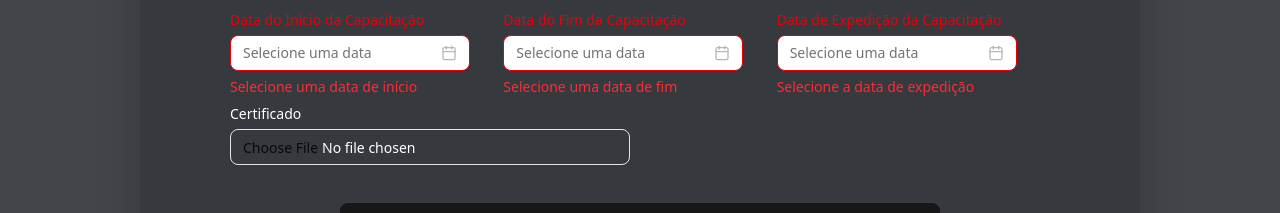
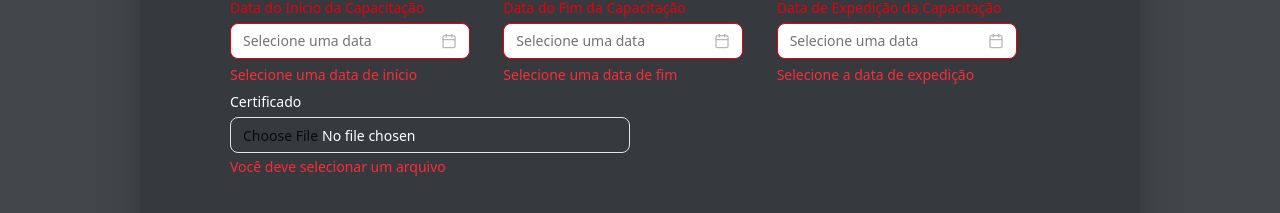
Before and after one commit to pedroalvesss/scpc-form-challenge, a Next.js app: page / in a window 1280 px wide. Both pictures are taken after typing "Sample", "5", "Sample" into the empty fields and a click on the button "Enviar". Shown: the part 479-692 px from the top of the page. Built offline with nearby package versions, Linux system fonts and the light colour scheme; no server answers.

Commit message:
feat: add controller input file

```diff
--- a/src/app/page.tsx
+++ b/src/app/page.tsx
@@ -4,7 +4,7 @@ import { zodResolver } from "@hookform/resolvers/zod";
 import { formSchema } from "@/schemas/formSchema";
 import type { FormData } from "@/schemas/formSchema";
 import { Label } from "@/components/ui/label";
-import { useForm } from "react-hook-form";
+import { Controller, useForm } from "react-hook-form";
 import { Button } from "@/components/ui/button";
 import { Form } from "@/components/ui/form";
 import { Input } from "@/components/ui/input";
@@ -146,11 +146,23 @@ export default function Home() {
                 <Label className="text-white mb-2" htmlFor="picture">
                   Certificado
                 </Label>
-                <Input
-                  id="certificado"
-                  type="file"
-                  className="text-white w-100"
+                <Controller
+                  name="certificado"
+                  control={form.control}
+                  render={({ field }) => (
+                    <Input
+                      id="certificado"
+                      type="file"
+                      className="text-white w-100"
+                      onChange={(e) => field.onChange(e.target.files?.[0])}
+                    />
+                  )}
                 />
+                {form.formState.errors.certificado && (
+                  <p className="text-red-500 text-sm mt-1">
+                    {form.formState.errors.certificado.message}
+                  </p>
+                )}
               </div>
               <div className="flex w-150 justify-center items-center h-20">
                 <Button type="submit" className="w-full">
--- a/src/schemas/formSchema.ts
+++ b/src/schemas/formSchema.ts
@@ -29,9 +29,9 @@ export const formSchema = z
     inicioCurso: z.date({ required_error: "Selecione uma data de início" }),
     finalCurso: z.date({ required_error: "Selecione uma data de fim" }),
     dataExpedido: z.date({ required_error: "Selecione a data de expedição" }),
-    certificado: z
-      .instanceof(File, { message: "Envie um arquivo válido" })
-      .optional(),
+    certificado: z.instanceof(File, {
+      message: "Você deve selecionar um arquivo",
+    }),
   })
   .refine((data) => data.inicioCurso >= new Date("2024-12-25"), {
     path: ["inicioCurso"],
```
